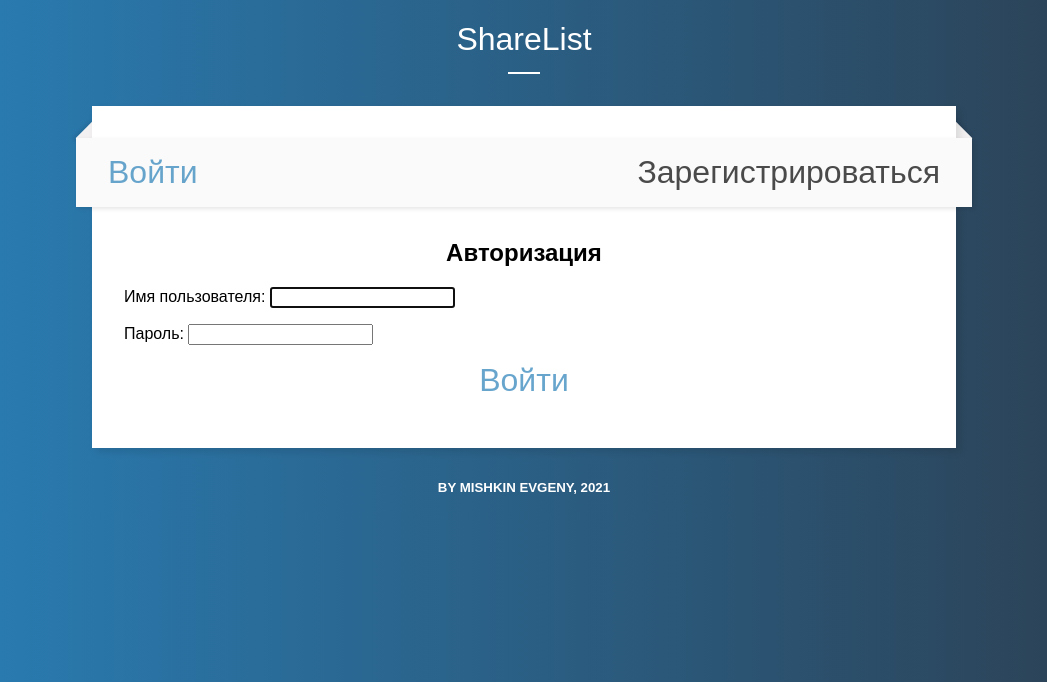
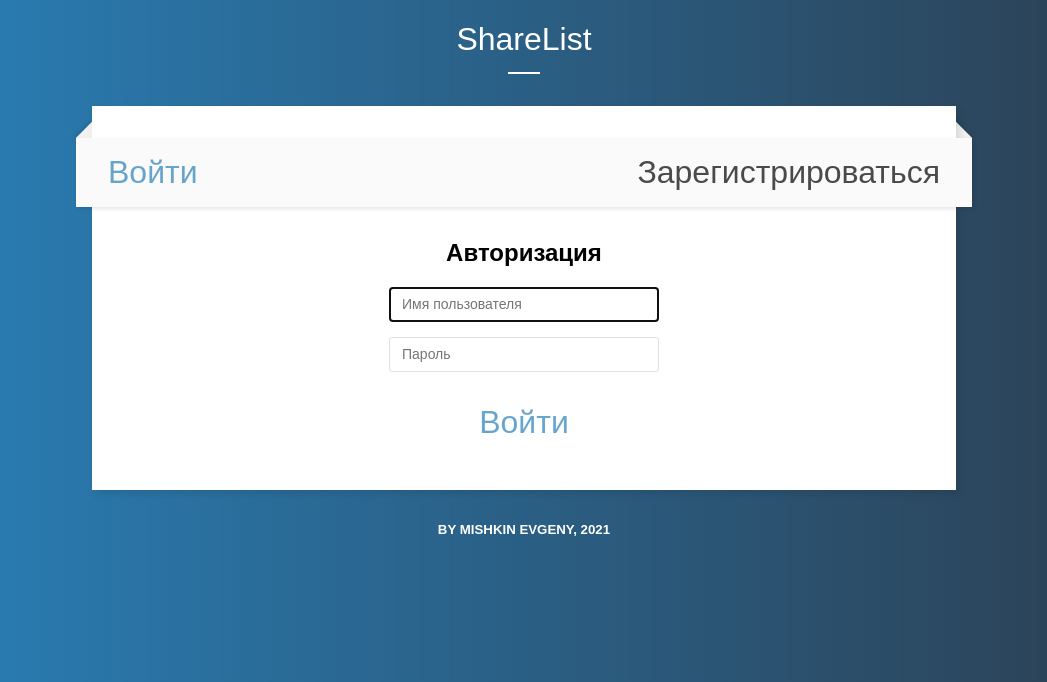
Before and after one commit to NewSouthMjos/ShareList, a Django app: page /accounts/login/ in a window 1280 px wide. Shown: the top 682 px of the page, without its empty margins (116-1163 px from the left). Run offline with Django 3.2, Linux system fonts and the light colour scheme.

Commit message:
Changed login form

```diff
--- a/sharelist/apps/accounts/forms.py
+++ b/sharelist/apps/accounts/forms.py
@@ -1,5 +1,8 @@
 from django import forms
-from django.contrib.auth.forms import UserCreationForm, UserChangeForm
+from django.contrib.auth.forms import (
+    UserCreationForm, UserChangeForm, AuthenticationForm
+)
+from django.contrib.auth.forms import UsernameField
 from .models import CustomUser
 
 class CustomUserCreationForm(UserCreationForm):
@@ -11,3 +14,17 @@ class CustomUserChangeForm(UserChangeForm):
     class Meta:
         model = CustomUser
         fields = UserChangeForm.Meta.fields
+
+class CustomUserAuthenticationForm(AuthenticationForm):
+    username = UsernameField(widget=forms.TextInput(attrs={
+        'autofocus': True,
+        'placeholder': 'Имя пользователя'
+    }))
+    password = forms.CharField(
+        label="Password",
+        strip=False,
+        widget=forms.PasswordInput(attrs={
+            'autocomplete': 'current-password',
+            'placeholder': 'Пароль',
+        }),
+    )
--- a/sharelist/apps/accounts/urls.py
+++ b/sharelist/apps/accounts/urls.py
@@ -1,6 +1,7 @@
 from django.urls import path
-from .views import SignUpView
+from .views import SignUpView, LoginView
 
 urlpatterns = [
     path('signup/', SignUpView.as_view(), name='signup'),
+    path('login/', LoginView.as_view(), name='login'),
 ]
--- a/sharelist/apps/accounts/views.py
+++ b/sharelist/apps/accounts/views.py
@@ -1,8 +1,15 @@
+from django.contrib.auth.forms import AuthenticationForm
 from django.urls import reverse_lazy
 from django.views import generic
-from .forms import CustomUserCreationForm
+from django.contrib.auth.views import LoginView
+from .forms import CustomUserCreationForm, CustomUserAuthenticationForm
 
 class SignUpView(generic.CreateView):
     form_class = CustomUserCreationForm
     success_url = reverse_lazy('login')
     template_name = 'registration/signup.html'
+
+class LoginView(LoginView):
+    authentication_form = CustomUserAuthenticationForm
+    success_url = reverse_lazy('mainpage')
+    template_name = 'registration/login.html'
--- a/sharelist/static/css/base.css
+++ b/sharelist/static/css/base.css
@@ -263,3 +263,16 @@ input[type=submit]:hover, button[type=submit]:hover{
   margin-left: auto;
   margin-right: 20px;
 }
+
+/* login styling */
+
+.input_login_field {
+	margin-bottom: 15px;
+	width: 270px;
+	padding: 6px 12px 8px;
+	border-radius: 3px;
+	border: 1px solid #dce1e6;
+	font-size: 14px;
+	box-sizing: border-box;
+	height: 35px;
+}
--- a/sharelist/templates/registration/login.html
+++ b/sharelist/templates/registration/login.html
@@ -1,10 +1,12 @@
 <!-- templates/registration/login.html -->
 {% extends 'base.html' %}
+{% load myfilters %}
 {% block content %}
 <h2 class="centered">Авторизация</h2>
 <form method="post">
 {% csrf_token %}
-{{ form.as_p }}
+<p class="centered">{{ form.username|addclass:'input_login_field' }}<br>
+{{ form.password|addclass:'input_login_field' }}</p>
 <p class="centered"><button type="submit">Войти</button></p>
 </form>
 {% endblock content %}
--- a/sharelist/urls.py
+++ b/sharelist/urls.py
@@ -19,7 +19,7 @@ from django.urls.conf import include
 
 urlpatterns = [
     path('admin/', admin.site.urls),
+    path('accounts/', include('accounts.urls')),
     path('accounts/', include('django.contrib.auth.urls')),
-    path('accounts/', include('accounts.urls')),
     path('', include('mainapp.urls')),
 ]
```
